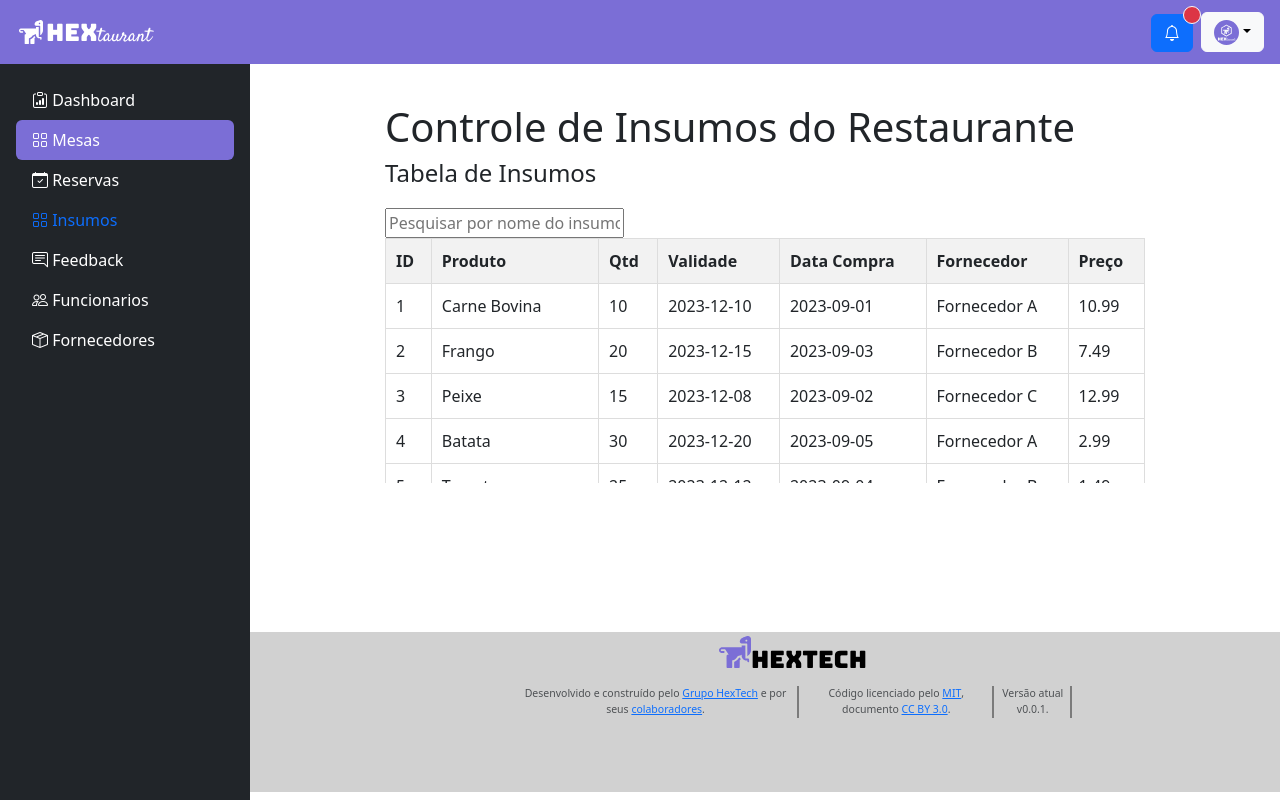
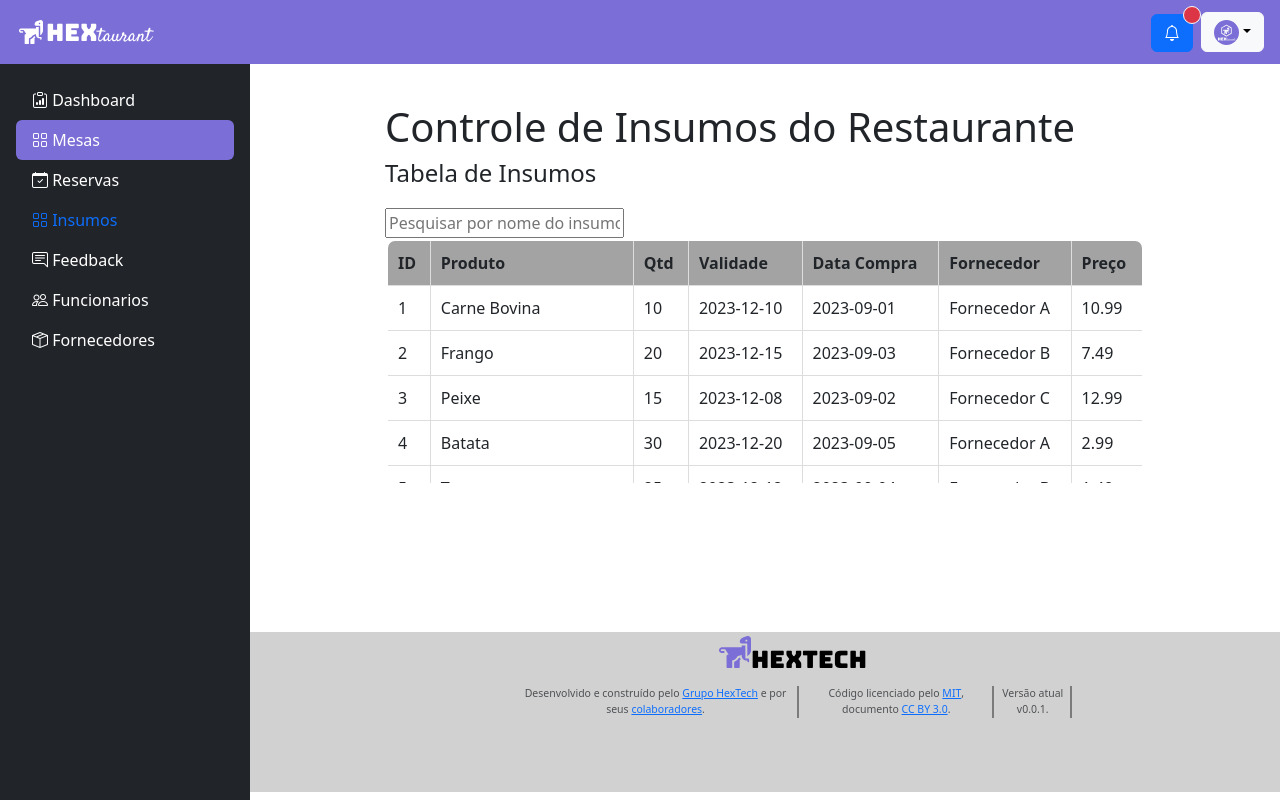
Before and after one commit to GroupHextech/api5-frontend, a Vue app: page /insumos in a window 1280 px wide. Built offline with nearby package versions, Linux system fonts and the light colour scheme; no server answers.

Commit message:
Modificação da tabela

```diff
--- a/src/components/Insumos.vue
+++ b/src/components/Insumos.vue
@@ -27,6 +27,7 @@ export default {
   max-height: 400px;
   /* Adicione overflow-y para criar uma área de rolagem vertical */
   overflow-y: auto;
+  overflow-y: hidden;
 }
 
 .table-container {
--- a/src/components/InsumosTable.vue
+++ b/src/components/InsumosTable.vue
@@ -48,7 +48,7 @@ export default {
   { id: 8, produto: 'Arroz', qtd: 50, validade: '2023-12-25', dataCompra: '2023-09-09', fornecedor: 'Fornecedor B', preco: 3.99 },
   { id: 9, produto: 'Feijão', qtd: 22, validade: '2023-12-28', dataCompra: '2023-09-08', fornecedor: 'Fornecedor C', preco: 2.49 },
   { id: 10, produto: 'Óleo de Cozinha', qtd: 18, validade: '2023-12-30', dataCompra: '2023-09-10', fornecedor: 'Fornecedor A', preco: 4.99 },
- /*{ id: 11, produto: 'Leite', qtd: 40, validade: '2023-12-22', dataCompra: '2023-09-11', fornecedor: 'Fornecedor B', preco: 2.99 },
+  { id: 11, produto: 'Leite', qtd: 40, validade: '2023-12-22', dataCompra: '2023-09-11', fornecedor: 'Fornecedor B', preco: 2.99 },
   { id: 12, produto: 'Ovos', qtd: 60, validade: '2023-12-20', dataCompra: '2023-09-12', fornecedor: 'Fornecedor C', preco: 1.89 },
   { id: 13, produto: 'Pão', qtd: 80, validade: '2023-12-15', dataCompra: '2023-09-13', fornecedor: 'Fornecedor A', preco: 3.49 },
   { id: 14, produto: 'Açúcar', qtd: 25, validade: '2023-12-28', dataCompra: '2023-09-14', fornecedor: 'Fornecedor B', preco: 2.19 },
@@ -87,10 +87,10 @@ export default {
   { id: 47, produto: 'Macadâmias', qtd: 12, validade: '2023-12-25', dataCompra: '2023-10-17', fornecedor: 'Fornecedor B', preco: 11.49 },
   { id: 48, produto: 'Pistaches', qtd: 8, validade: '2023-12-18', dataCompra: '2023-10-18', fornecedor: 'Fornecedor C', preco: 10.99 },
   { id: 49, produto: 'Sementes de Girassol', qtd: 10, validade: '2023-12-28', dataCompra: '2023-10-19', fornecedor: 'Fornecedor A', preco: 4.99 },
-  { id: 50, produto: 'Sementes de Abóbora', qtd: 14, validade: '2023-12-30', dataCompra: '2023-10-20', fornecedor: 'Fornecedor B', preco: 5.49 }*/
+  { id: 50, produto: 'Sementes de Abóbora', qtd: 14, validade: '2023-12-30', dataCompra: '2023-10-20', fornecedor: 'Fornecedor B', preco: 5.49 }
 
 
-      ] // Inicialmente, os dados de insumos estão vazios
+      ]
     };
   },
   mounted() {
@@ -112,6 +112,9 @@ table {
   width: 100%;
   border-collapse: collapse;
   margin-bottom: 20px;
+  border: 3px solid #000000;
+  border-radius: 10px;
+  overflow: hidden;
 }
 
 table th,
@@ -122,7 +125,7 @@ table td {
 }
 
 table th {
-  background-color: #f2f2f2;
+  background-color: #a3a3a3;
   font-weight: bold;
 }
 
@@ -132,14 +135,12 @@ h2 {
   margin-bottom: 20px;
 }
 
-/* Estilos para o componente pai */
 .container {
   max-width: 800px;
   margin: 0 auto;
   padding: 20px;
 }
 
-/* Estilos para o componente pai */
 h1 {
   font-size: 28px;
   margin-bottom: 20px;
```
